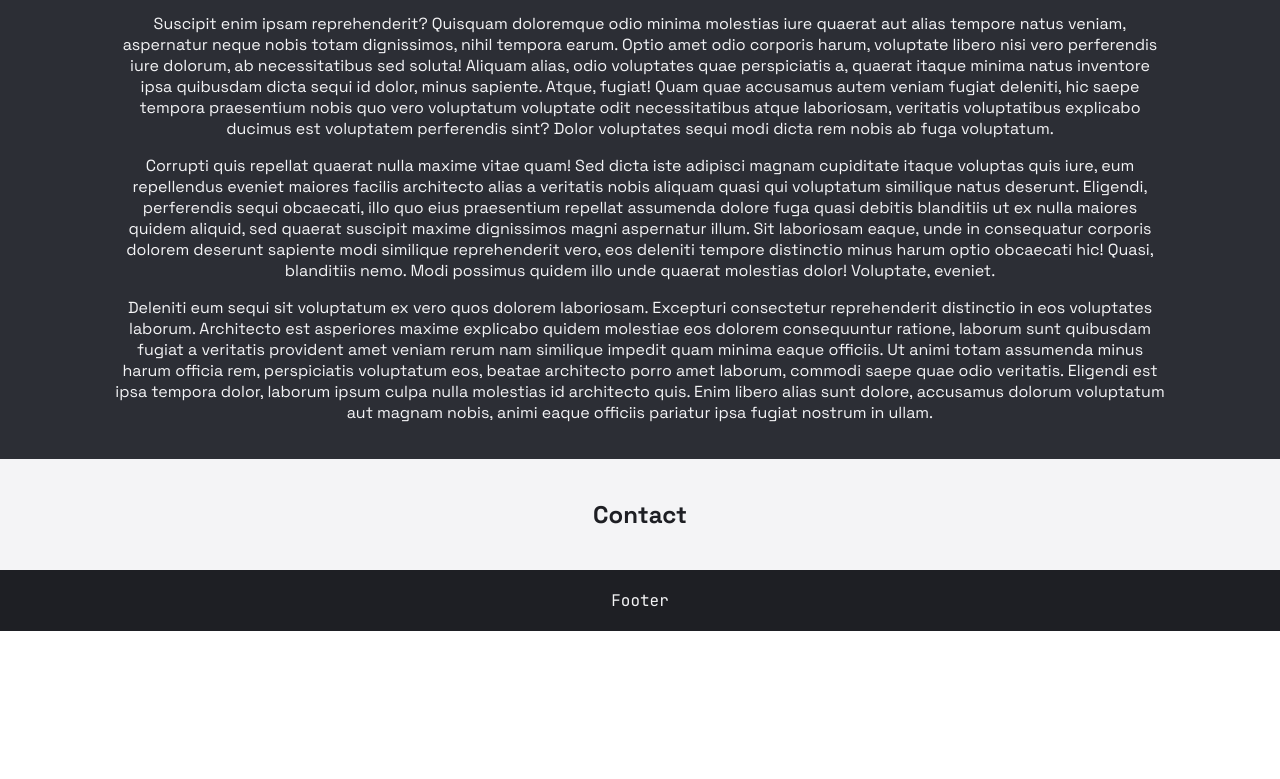
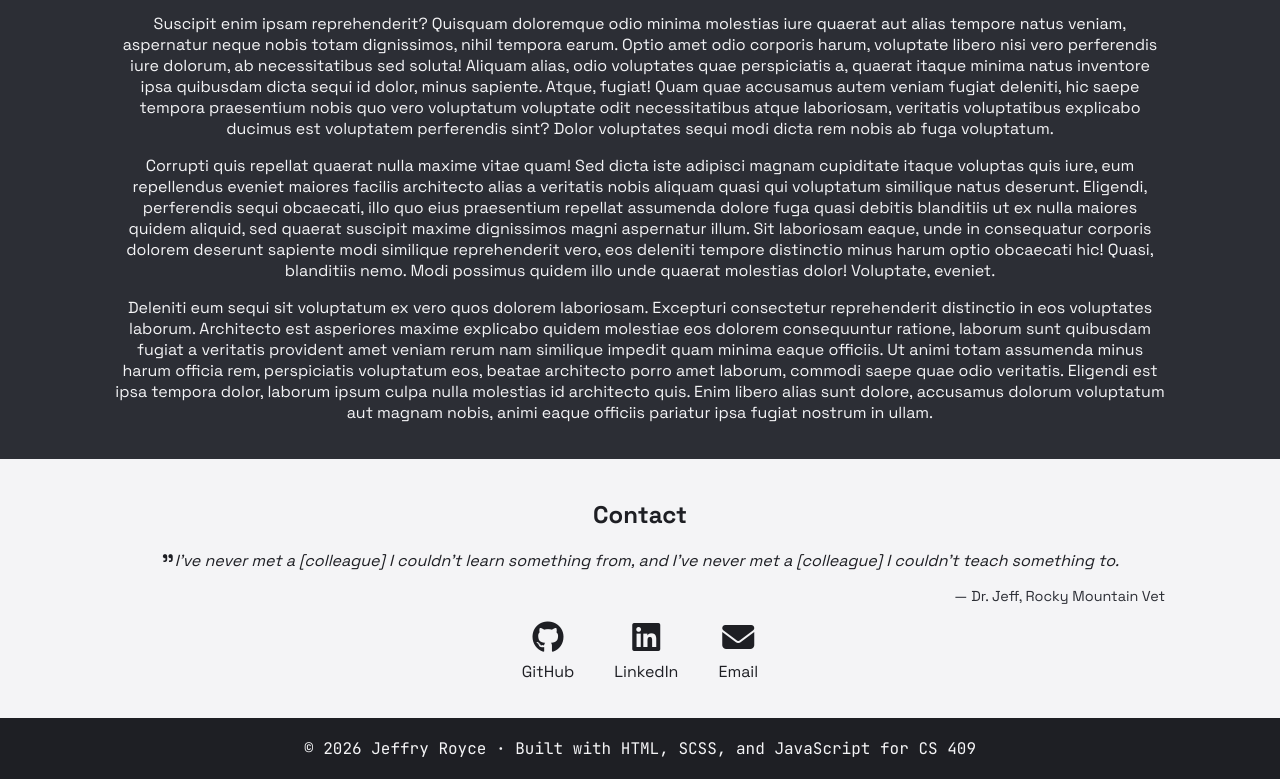
Before and after one commit to code-royce/mp1, a website built with webpack: page src/index.html in a window 1280 px wide. Shown: the part 3045-3824 px from the top of the page. Before the commit the page ends 3676 px from the top, so only its background shows below. Built offline with nearby package versions, Linux system fonts and the light colour scheme.

Commit message:
Finish footer and Contact section

```diff
--- a/src/css/main.scss
+++ b/src/css/main.scss
@@ -82,6 +82,28 @@ h1 {
 .content {
     margin: 0 auto;
     max-width: 1050px;
+}
+
+.quote {
+    font-style: italic;
+}
+
+.quote::before {
+    content: '"';
+    font-size: 2em;
+    font-style: normal;
+    line-height: 0;
+    vertical-align: -0.35em;
+}
+
+.source {
+    color: $txt2-dark;
+    font-size: 0.9rem;
+    text-align: right;
+}
+
+.source::before {
+    content: '\2014\00a0';
 }
 
 .modal {
@@ -217,19 +239,6 @@ h1 {
 
     .quote {
         font-size: 1.5rem;
-        font-style: italic;
-    }
-
-    .quote::before {
-        content: '"';
-        font-size: 3rem;
-        font-style: normal;
-        line-height: 0;
-        vertical-align: -0.35em;
-    }
-
-    .source {
-        color: $txt2-dark;
     }
 }
 
@@ -259,7 +268,32 @@ h1 {
 }
 
 #contact {
+    .socials {
+        display: flex;
+        gap: ($std-pad * 2);
+        justify-content: center;
+        list-style: none;
+        padding: 0;
+    }
 
+    .socials a {
+        align-items: center;
+        color: $txt-dark;
+        display: flex;
+        flex-direction: column;
+        font-size: 2rem;
+        gap: 8px;
+        text-decoration: none;
+        transition: color 0.2s ease;
+    }
+
+    .socials a:hover {
+        color: $hot-pink;
+    }
+
+    .socials span {
+        font-size: 1rem;
+    }
 }
 
 #footer {
@@ -267,6 +301,10 @@ h1 {
     font-family: $font-mono;
     padding: $std-pad;
     text-align: center;
+
+    p {
+        margin: 0;
+    }
 }
 
 #prev {
--- a/src/index.html
+++ b/src/index.html
@@ -122,11 +122,33 @@
     <section id="contact">
       <div class="content">
         <h2>Contact</h2>
+        <p class="quote">I've never met a [colleague] I couldn't learn something from, and I've never met a [colleague] I couldn't teach something to.</p>
+        <p class="source">Dr. Jeff, Rocky Mountain Vet</p>
+        <ul class="socials">
+          <li>
+            <a href="TO DO">
+              <i class="fa-brands fa-github"></i>
+              <span>GitHub</span>
+            </a>
+          </li>
+          <li>
+            <a href="TO DO">
+              <i class="fa-brands fa-linkedin"></i>
+              <span>LinkedIn</span>
+            </a>
+          </li>
+          <li>
+            <a href="TO DO">
+              <i class="fa-solid fa-envelope"></i>
+              <span>Email</span>
+            </a>
+          </li>
+        </ul>
       </div>
     </section>
   </main>
   <footer id="footer">
-    <a href="#footer">Footer</a>
+    <p>&copy; 2026 Jeffry Royce &middot; Built with HTML, SCSS, and JavaScript for CS 409</p>
   </footer>
   <div class="modal" id="siebel-addition-modal">
     <div class="content-modal">
```
